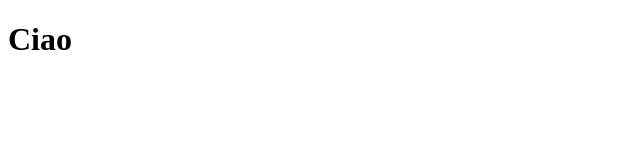
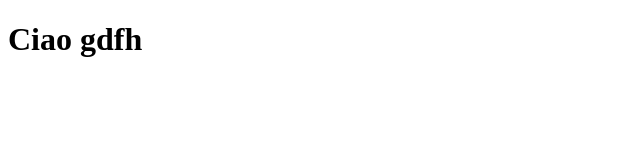
Before and after one commit to SapienzaInteractiveGraphicsCourse/final-project-adbf-team, a plain HTML site: page index.html in a window 1280 px wide. Shown: the whole page, without its empty margins (0-640 px from the left). Drawn offline with Linux system fonts and the light colour scheme.

Commit message:
jhjhjhjhjhjh

```diff
--- a/index.html
+++ b/index.html
@@ -1,5 +1,5 @@
 <!DOCTYPE html>
 <header></header>
 <body>
-<h1>Ciao</h1>
+<h1>Ciao gdfh</h1>
 </body>
```
